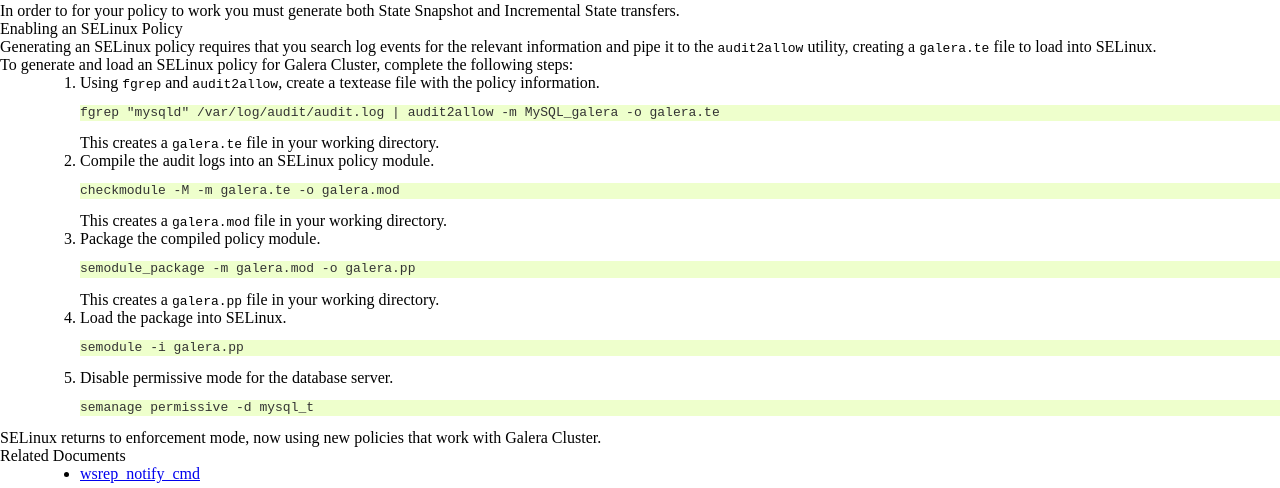
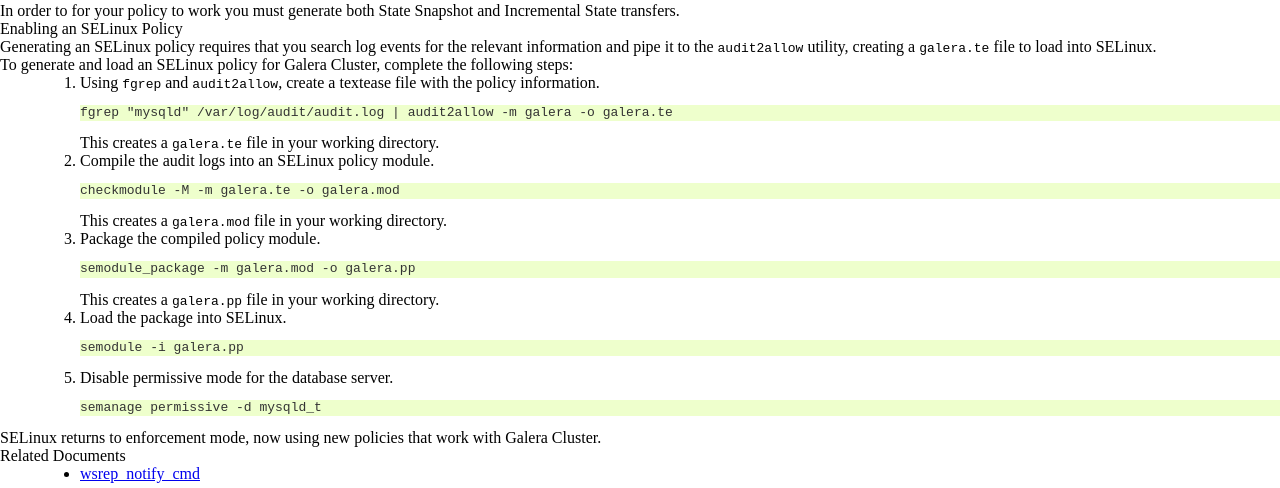
Before and after one commit to codership/documentation, a Sphinx documentation site: the page built from galeracluster/source/documentation/selinux.rst, in a window 1280 px wide. Shown: the part 1187-1675 px from the top of the page. Built offline with Sphinx 7.4.7, drawn with Linux system fonts in a browser that asks for light colours; comment, search, counter and statistics services are not loaded.

Commit message:
Issue #503 Corrections made in line with pull request 197

```diff
--- a/galeracluster/source/documentation/selinux.rst
+++ b/galeracluster/source/documentation/selinux.rst
@@ -144,7 +144,7 @@ To generate and load an SELinux policy for Galera Cluster, complete the followin
 
    .. code-block:: console
 
-      fgrep "mysqld" /var/log/audit/audit.log | audit2allow -m MySQL_galera -o galera.te
+      fgrep "mysqld" /var/log/audit/audit.log | audit2allow -m galera -o galera.te
 
    This creates a ``galera.te`` file in your working directory.
 
@@ -174,7 +174,7 @@ To generate and load an SELinux policy for Galera Cluster, complete the followin
 
    .. code-block:: console
 
-      semanage permissive -d mysql_t
+      semanage permissive -d mysqld_t
 
 SELinux returns to enforcement mode, now using new policies that work with Galera Cluster.
 
```
